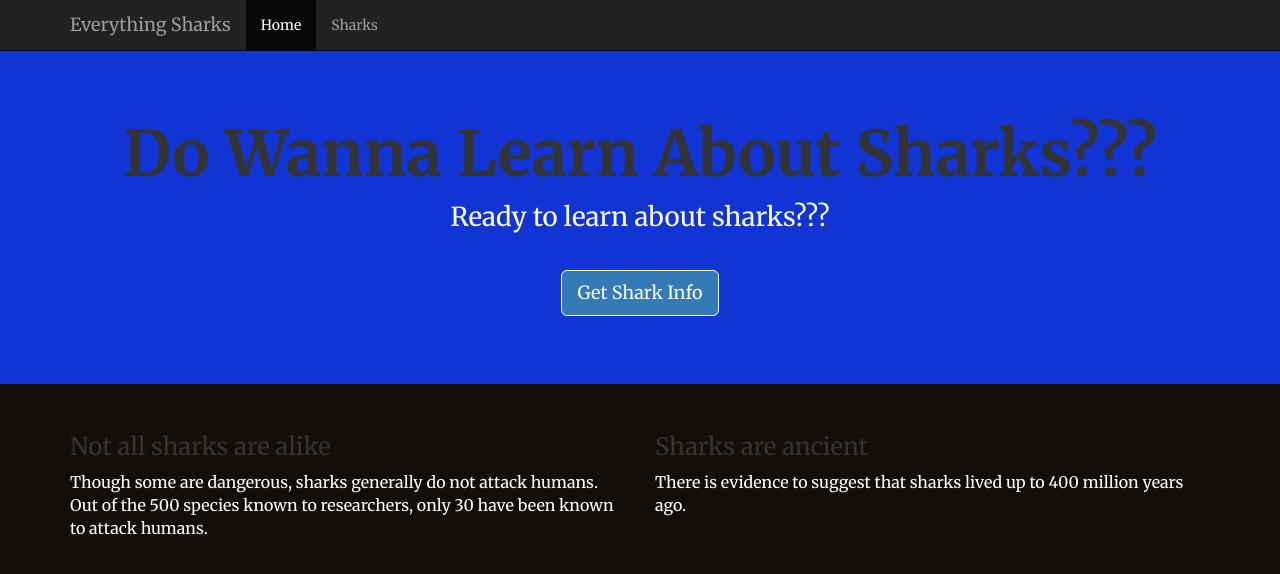
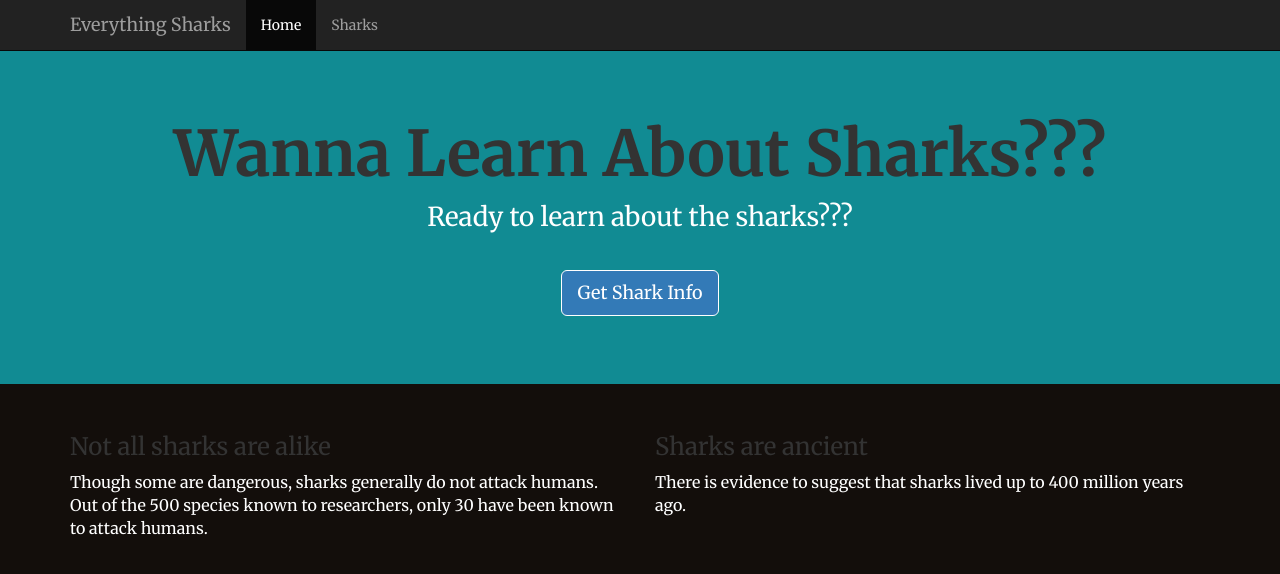
Before and after one commit to kalyanmit/dockernodejs, a website: page views/index.html in a window 1280 px wide. Drawn offline with nearby package versions, Linux system fonts and the light colour scheme.

Commit message:
sky-blue

```diff
--- a/views/css/styles.css
+++ b/views/css/styles.css
@@ -19,7 +19,7 @@ p {
 }
 
 .jumbotron {
-    background: #1137dff3; ### upper-bg
+    background: #11d1dfa4; ### upper-bg
     color: white;
     text-align: center;
 }
--- a/views/index.html
+++ b/views/index.html
@@ -32,8 +32,8 @@
       </nav>
       <div class="jumbotron">
          <div class="container">
-            <h1>Do Wanna Learn About Sharks???</h1>
-            <p>Ready to learn about sharks???</p>
+            <h1>Wanna Learn About Sharks???</h1>
+            <p>Ready to learn about the sharks???</p>
             <br>
             <p><a class="btn btn-primary btn-lg" href="/sharks" role="button">Get Shark Info</a></p>
          </div>
```
